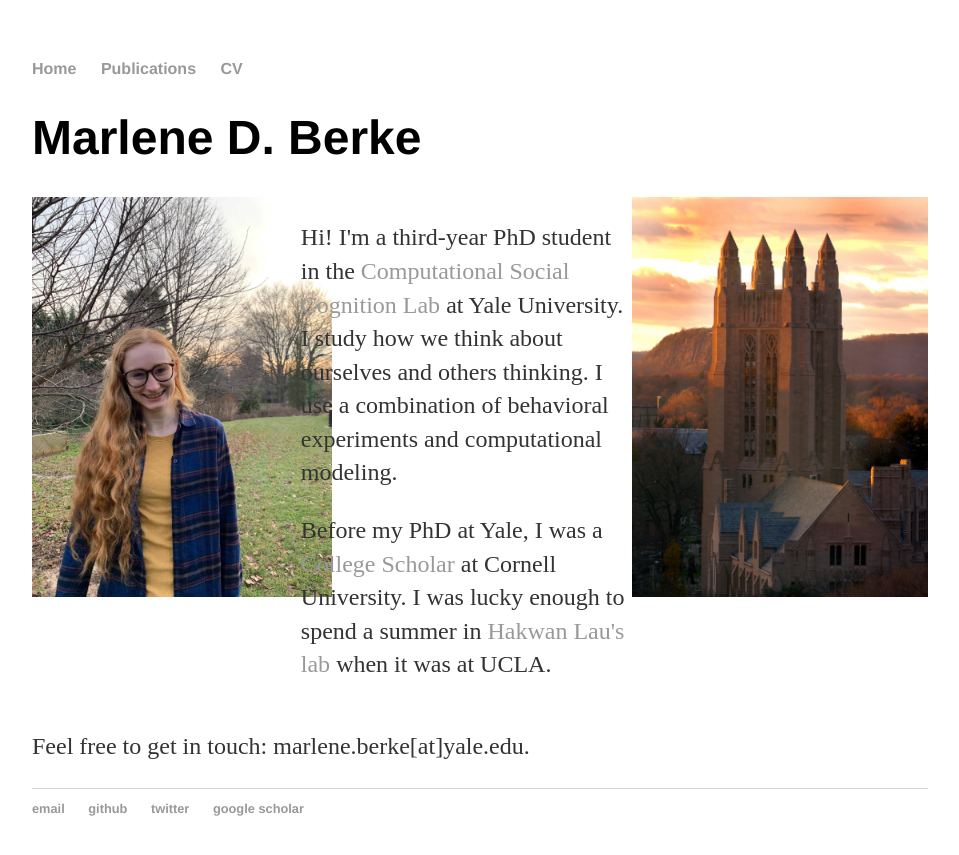
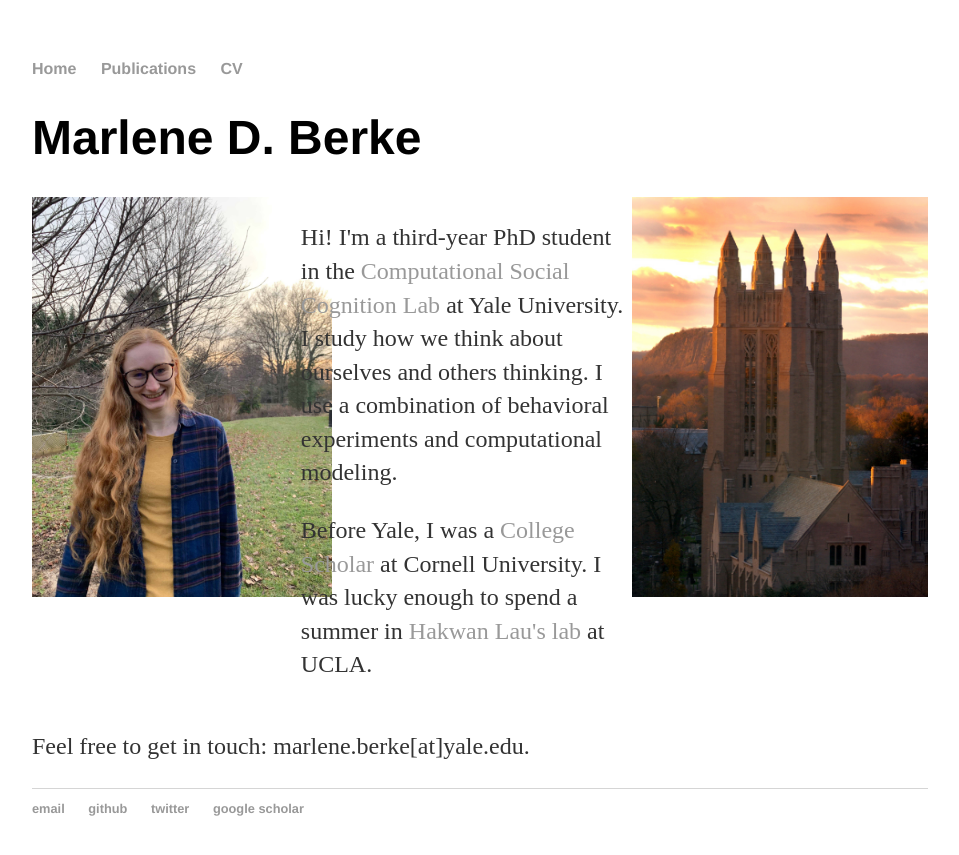
Before and after one commit to marleneberke/marleneberke.github.io, a Jekyll site: the page built from index.html, in a window 1280 px wide. Shown: the top 855 px of the page, without its empty margins (160-1119 px from the left). Built offline with Jekyll 4.4.1, drawn with Linux system fonts in a browser that asks for light colours.

Commit message:
Update index.html

```diff
--- a/index.html
+++ b/index.html
@@ -13,7 +13,7 @@
 		</div>
   		<div class="column2">
 			<p>Hi! I'm a third-year PhD student in the <a href="https://compdevlab.yale.edu/">Computational Social Cognition Lab</a> at Yale University. I study how we think about ourselves and others thinking. I use a combination of behavioral experiments and computational modeling. </p>
-			<p>Before my PhD at Yale, I was a <a href="https://as.cornell.edu/education/college-scholar-program/">College Scholar</a> at Cornell University. I was lucky enough to spend a summer in <a href="https://sites.google.com/view/hakwan-lau-lab">Hakwan Lau's lab</a> when it was at UCLA. </p>
+			<p>Before Yale, I was a <a href="https://as.cornell.edu/education/college-scholar-program/">College Scholar</a> at Cornell University. I was lucky enough to spend a summer in <a href="https://sites.google.com/view/hakwan-lau-lab">Hakwan Lau's lab</a> at UCLA. </p>
 
  		</div>
 		<div class="column3">
```
